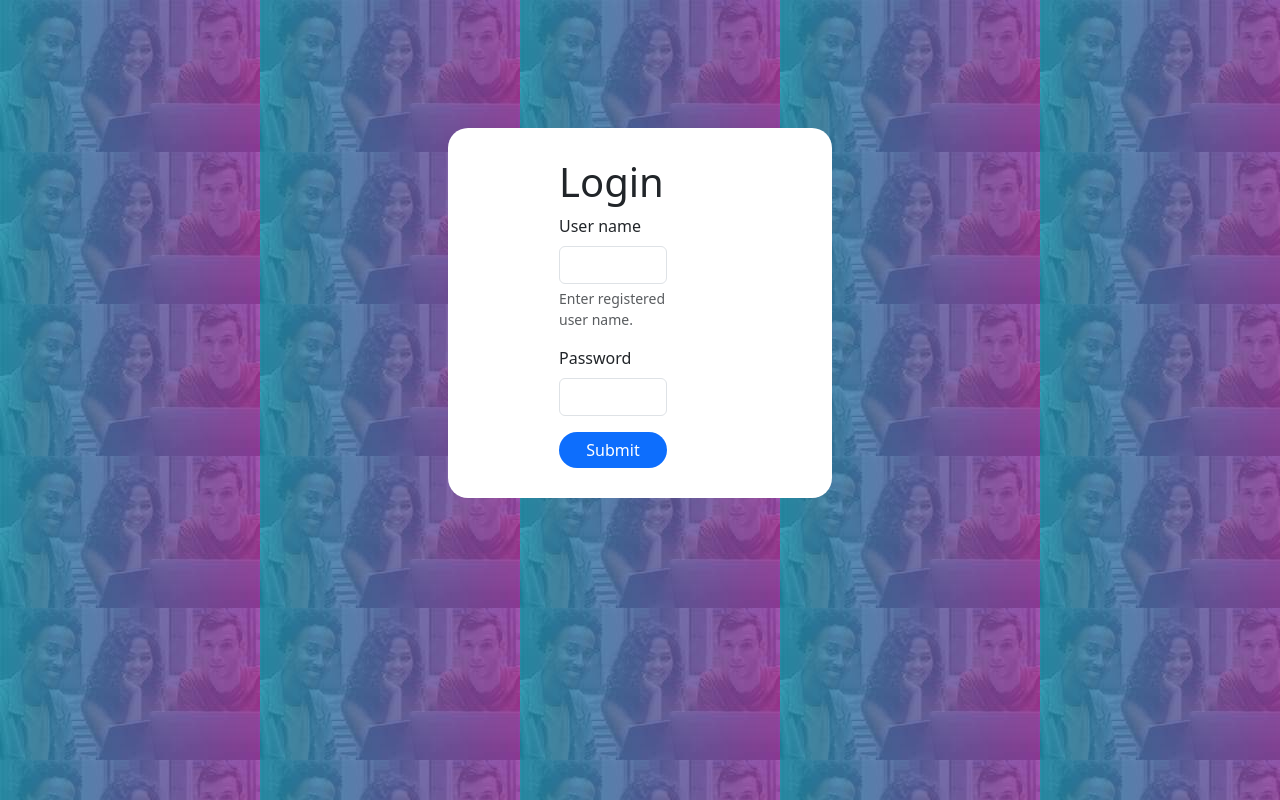
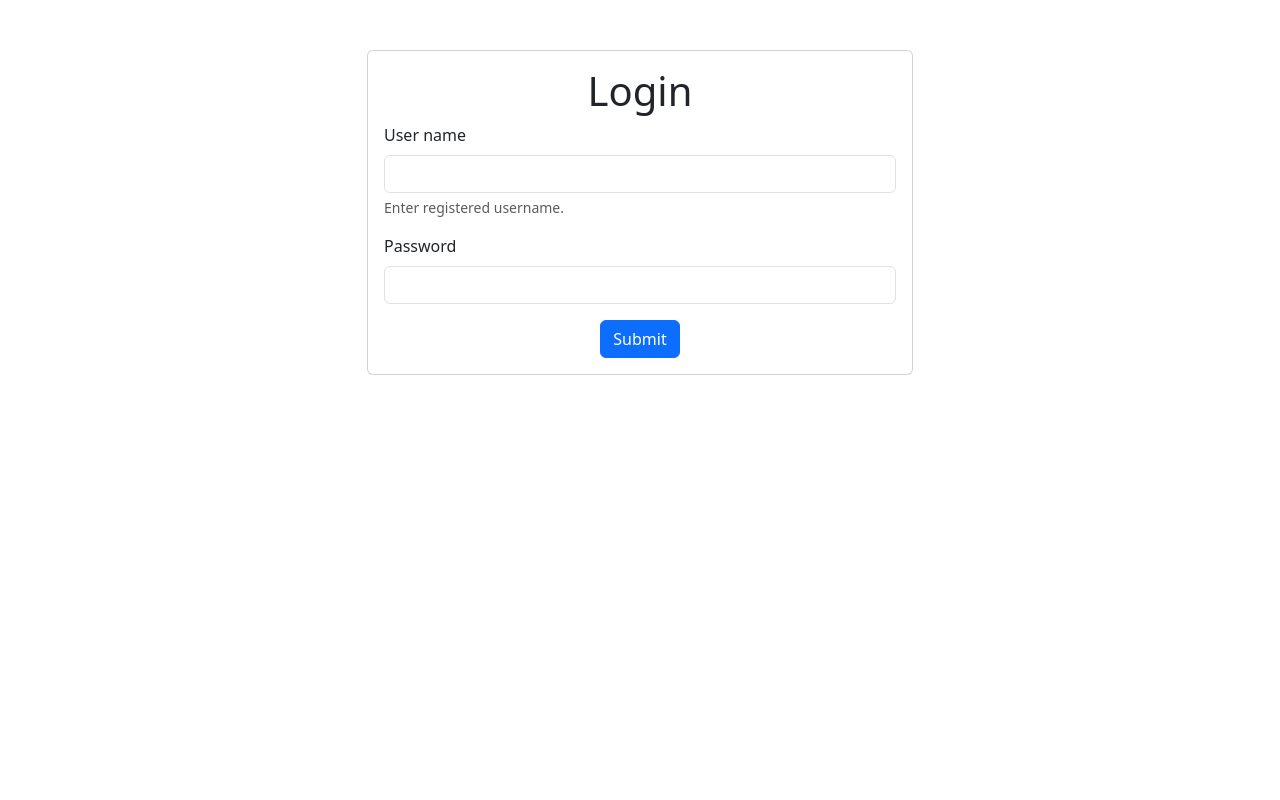
Before and after one commit to suryawanshisachin/tutorial, a plain HTML site: page Login.html in a window 1280 px wide. Drawn offline with nearby package versions, Linux system fonts and the light colour scheme.

Commit message:
Update Login.html

```diff
--- a/Login.html
+++ b/Login.html
@@ -5,51 +5,58 @@
   <meta name="viewport" content="width=device-width, initial-scale=1">
   <title>Login</title>
   <link href="https://cdn.jsdelivr.net/npm/bootstrap@5.3.3/dist/css/bootstrap.min.css" rel="stylesheet" integrity="sha384-QWTKZyjpPEjISv5WaRU9OFeRpok6YctnYmDr5pNlyT2bRjXh0JMhjY6hW+ALEwIH" crossorigin="anonymous">
-    <link rel="stylesheet" href="Loginstyle.css">
+  <style>
+    /* Custom styles for adjusting form margin */
+    body {
+      padding-top: 50px;
+    }
+  </style>
 </head>
 <body>
-	  <section class="wrapper">
-   <div class="container-fluid">
-	   <div class="col-sm-8 offset-sm-2 col-lg-6 offset-lg-3 col-xl-4 offset-x1-4 text-center>
-    <form  name="f1" action="/Webapplication/Login" method="post" onSubmit=" return validate()">
+  <div class="container">
+    <div class="row justify-content-center">
+      <div class="col-lg-6 col-md-8 col-sm-10">
+        <div class="card">
+          <div class="card-body">
+            <h1 class="card-title text-center">Login</h1>
+            <form name="f1" action="/Webapplication/Login" method="post" onsubmit="return validate()">
               <div class="mb-3">
-  	<h1 class="fw-light">Login</h1>
-    <label for="exampleinputname" class="form-label">User name</label>
-    <input type="text" name="name" class="form-control" id="exampleInputname">
-    <div id="emailHelp" class="form-text">Enter registered user name.</div>
+                <label for="exampleInputname" class="form-label">User name</label>
+                <input type="text" name="name" class="form-control" id="exampleInputname" required>
+                <div id="emailHelp" class="form-text">Enter registered username.</div>
               </div>
               <div class="mb-3">
                 <label for="exampleInputPassword1" class="form-label">Password</label>
-    <input type="password" name="pass" class="form-control" id="exampleInputPassword1">
+                <input type="password" name="pass" class="form-control" id="exampleInputPassword1" required>
               </div>
               <div class="text-center">
                 <button type="submit" class="btn btn-primary">Submit</button>
               </div>
             </form>
           </div>
-	  </section>
         </div>
-    <script src="https://cdn.jsdelivr.net/npm/bootstrap@5.3.3/dist/js/bootstrap.bundle.min.js" integrity="sha384-YvpcrYf0tY3lHB60NNkmXc5s9fDVZLESaAA55NDzOxhy9GkcIdslK1eN7N6jIeHz" crossorigin="anonymous"></script>
+      </div>
+    </div>
+  </div>
+
   <script>
-	function validate()
-	{
-		var x = document.f1.name.value
-		if(x == null || x == "")
-			{
-			alert("User name should not be Empty");
+    function validate() {
+      var x = document.getElementById("exampleInputname").value.trim();
+      if (x === "") {
+        alert("User name should not be empty");
         return false;
       }
-		var x1=document.f1.pass.value
-		if(x1 == null || x1 == "")
-			{
-			alert("Password should not be Empty");
+
+      var x1 = document.getElementById("exampleInputPassword1").value.trim();
+      if (x1 === "") {
+        alert("Password should not be empty");
         return false;
       }
+
       return true;
     }
-
-
   </script>
 
+  <script src="https://cdn.jsdelivr.net/npm/bootstrap@5.3.3/dist/js/bootstrap.bundle.min.js" integrity="sha384-YvpcrYf0tY3lHB60NNkmXc5s9fDVZLESaAA55NDzOxhy9GkcIdslK1eN7N6jIeHz" crossorigin="anonymous"></script>
 </body>
 </html>
```
Lines whose indentation alone changed are shown as unchanged.
